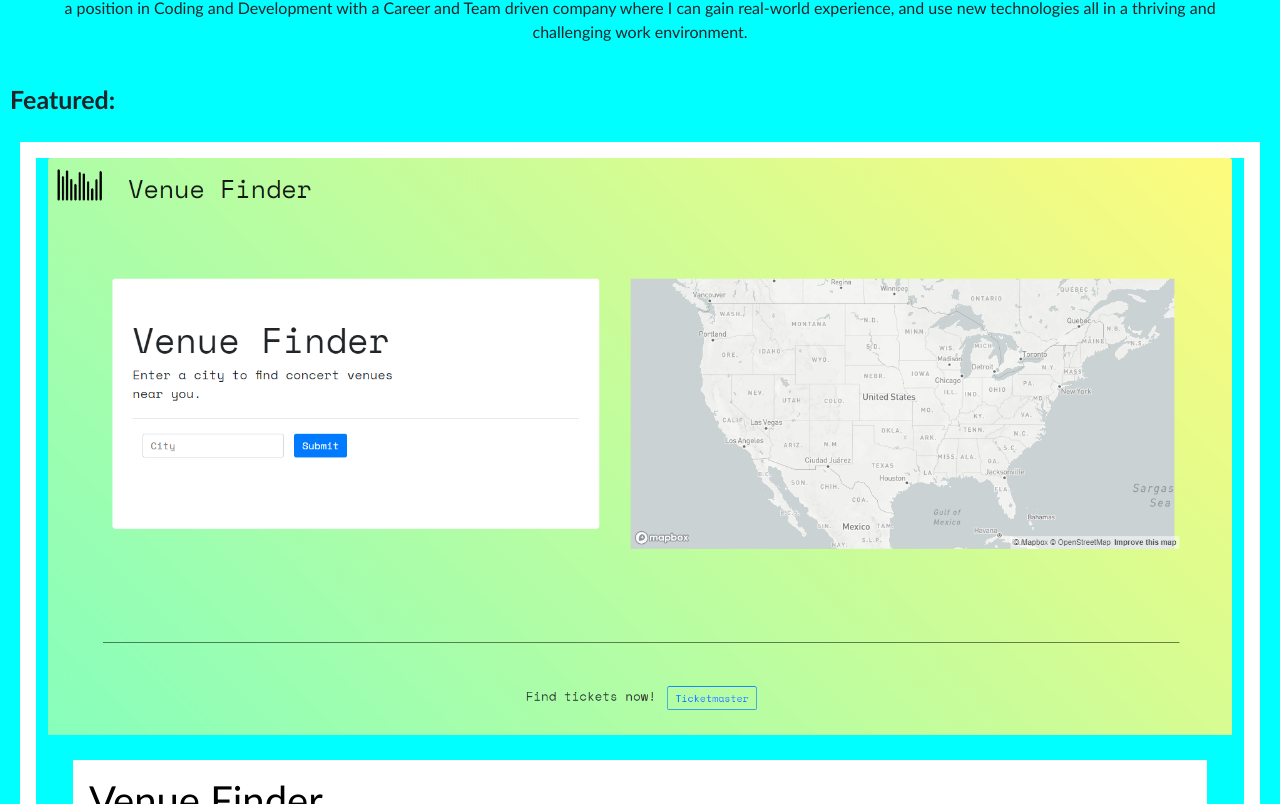
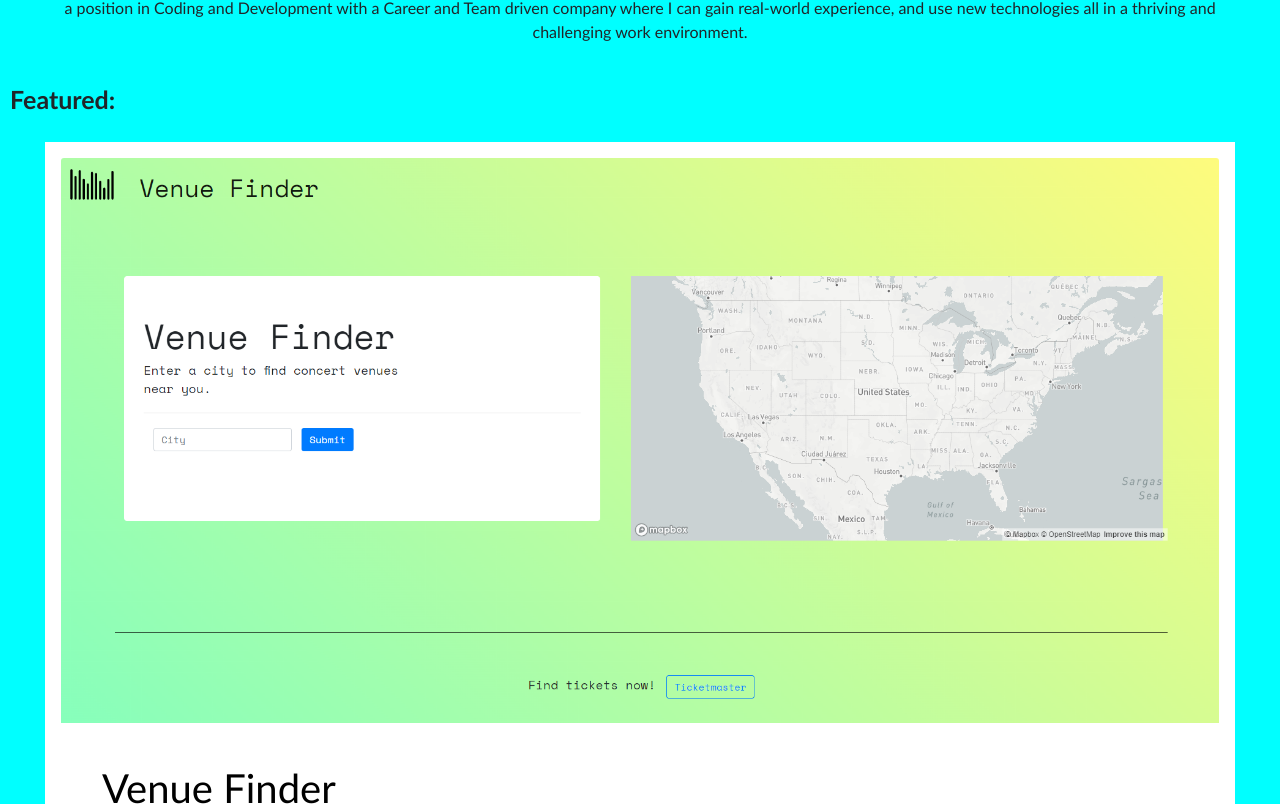
Before and after one commit to SmithCray/reactcmsportfolio, a React (Create React App) app: page / in a window 1280 px wide. Shown: the part 656-1460 px from the top of the page. Built offline with nearby package versions, Linux system fonts and the light colour scheme.

Commit message:
Bug fix card background

```diff
--- a/src/components/Body.js
+++ b/src/components/Body.js
@@ -55,8 +55,8 @@ function Body() {
           <h2 id="featured">Featured:</h2>
         </Col>
       </Row>
-      <Row id="venueFinder" className="card-body">
-        <Col>
+      <Row id="venueFinder">
+        <Col className="card-body">
           <img
             className="card-img-top"
             src={venue}
```
